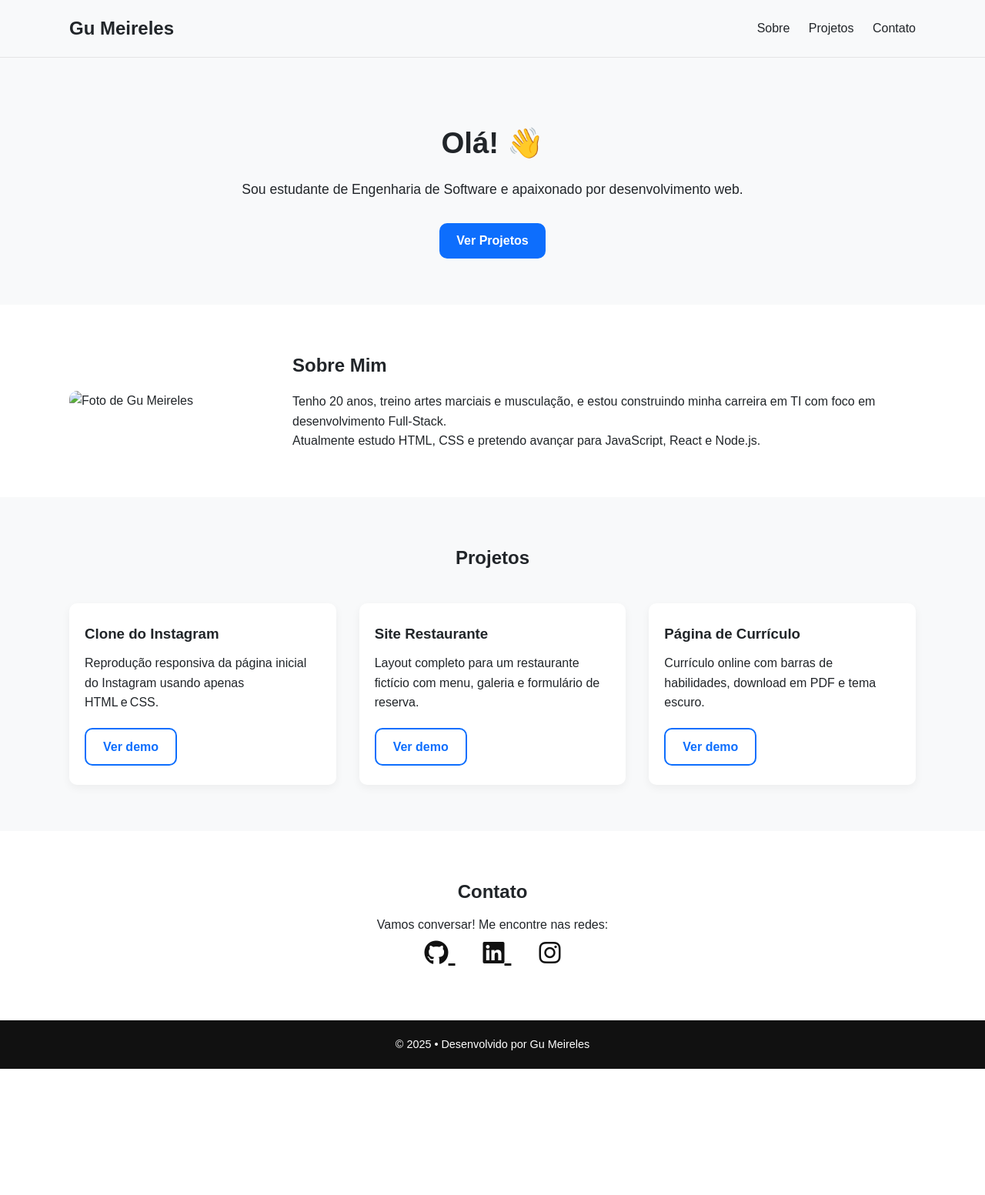
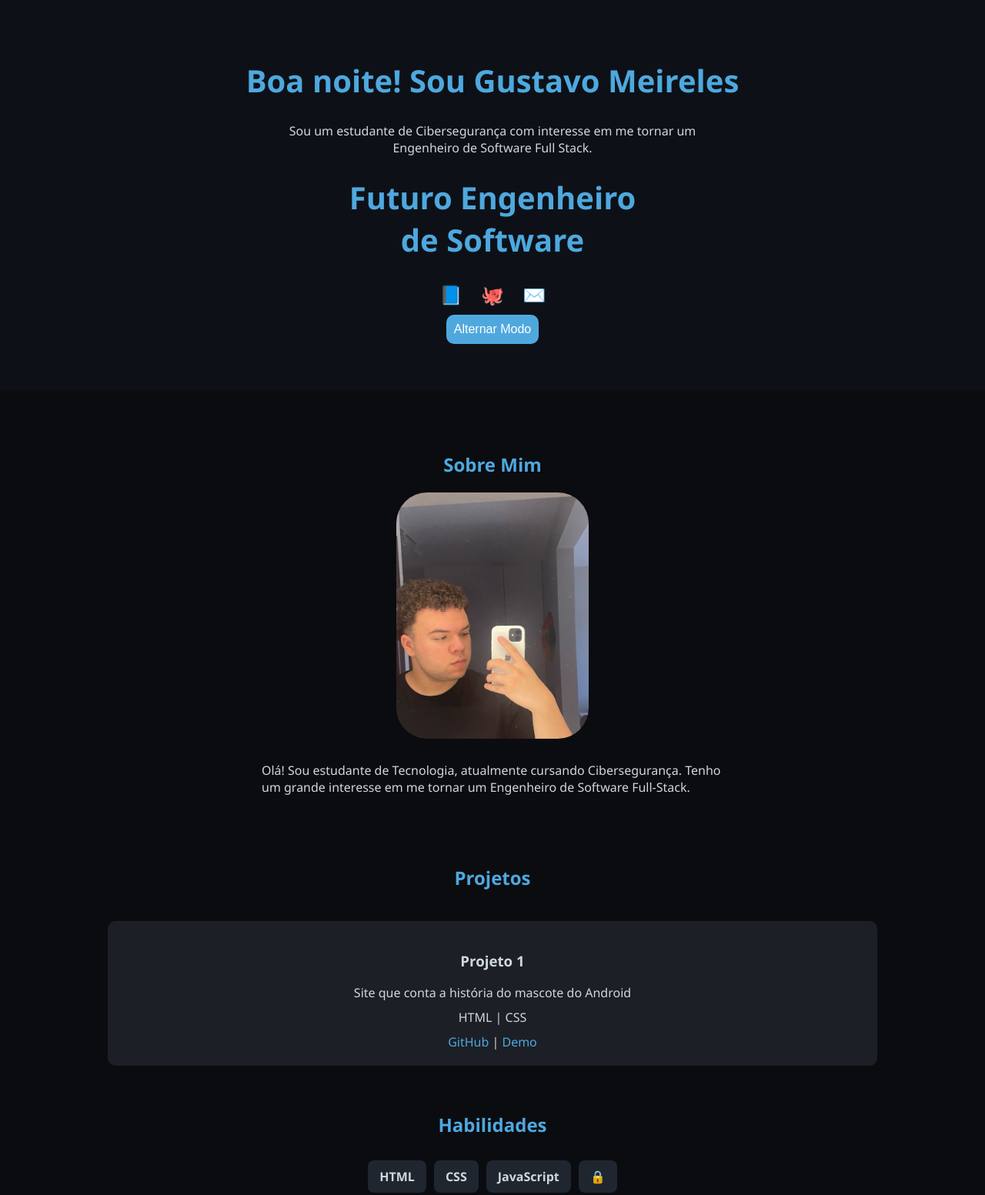
Before and after one commit to gustavomeireles05/Repositorio-Pessoal, a plain HTML site: page index.html in a window 1280 px wide. Shown: the top 1553 px of the page at 77% size. Before the commit the page ends 1389 px from the top, so only its background shows below. Drawn offline with Linux system fonts and the light colour scheme.

Commit message:
atualizei repositorio pessoal

```diff
--- a/estilos/style.css
+++ b/estilos/style.css
@@ -1,213 +1,134 @@
-@charset "UTF-8";
-
-/* ========= VARIÁVEIS ========= */
-:root {
-  --cor-primaria: #0d6efd;    /* azul */
-  --cor-secundaria: #f8f9fa;  /* cinza bem claro */
-  --cor-texto: #212529;       /* quase preto */
-  --cor-dark: #111;
-  --radius: 10px;
-  --max-width: 1100px;
-  --font-base: 'Montserrat', sans-serif;
+body {
+  margin: 0;
+  font-family: 'Segoe UI', sans-serif;
+  background-color: #0b0c10;
+  color: #cfd8dc;
 }
 
-*,
-*::before,
-*::after {
-  box-sizing: border-box;
-  margin: 0;
-  padding: 0;
+header {
+  text-align: center;
+  padding: 50px 20px;
+  background-color: #0d1117;
 }
 
-body {
-  font-family: var(--font-base);
-  color: var(--cor-texto);
-  line-height: 1.6;
-  background: #fff;
+h1 {
+  color: #4ea8de;
+  font-size: 2.5em;
 }
 
-/* ===== Classes utilitárias ===== */
-.container {
-  width: 90%;
-  max-width: var(--max-width);
-  margin: 0 auto;
+h2 {
+  color: #4ea8de;
+  margin-top: 40px;
+  text-align: center;
 }
 
-.btn-prim,
-.btn-sec {
-  display: inline-block;
-  padding: 10px 22px;
-  border-radius: var(--radius);
-  text-decoration: none;
-  font-weight: 600;
-  transition: background 0.3s, color 0.3s;
+p {
+  max-width: 600px;
+  margin: 10px auto;
 }
 
-.btn-prim {
-  background: var(--cor-primaria);
-  color: #fff;
+.social a {
+  margin: 0 10px;
+  font-size: 1.5em;
+  text-decoration: none;
+  color: #4ea8de;
 }
 
-.btn-prim:hover {
-  background: #084298;
+#sobre {
+  padding: 40px 20px;
 }
 
-.btn-sec {
-  border: 2px solid var(--cor-primaria);
-  color: var(--cor-primaria);
+.sobre-container {
+  display: flex;
+  flex-direction: column;
+  align-items: center;
 }
 
-.btn-sec:hover {
-  background: var(--cor-primaria);
-  color: #fff;
+.sobre-container img {
+  width: 250px;
+  height: 320px;
+  border-radius: 40px;
+  margin-bottom: 20px;
 }
 
-/* ===== HEADER ===== */
-.header {
-  background: var(--cor-secundaria);
-  border-bottom: 1px solid #e5e5e5;
-}
-
-.header__inner {
-  display: flex;
-  justify-content: space-between;
-  align-items: center;
-  padding: 18px 0;
-}
-
-.logo {
-  font-size: 1.5rem;
-  font-weight: 700;
-}
-
-.nav a {
-  margin-left: 20px;
-  text-decoration: none;
-  color: var(--cor-texto);
-  font-weight: 500;
-}
-
-.nav a:hover {
-  color: var(--cor-primaria);
-}
-
-/* ===== HERO ===== */
-.hero {
-  padding: 80px 0 60px;
-  text-align: center;
-  background: var(--cor-secundaria);
-}
-
-.hero h2 {
-  font-size: 2.4rem;
-  margin-bottom: 15px;
-}
-
-.hero p {
-  font-size: 1.1rem;
-  margin-bottom: 30px;
-}
-
-/* ===== SOBRE ===== */
-.sobre {
-  padding: 60px 0;
-}
-
-.sobre__inner {
-  display: flex;
-  flex-wrap: wrap;
-  align-items: center;
-  gap: 40px;
-}
-
-.sobre__foto {
-  flex: 1 1 250px;
-  max-width: 250px;
-  border-radius: var(--radius);
-}
-
-.sobre__texto {
-  flex: 2 1 300px;
-}
-
-.sobre__texto h2 {
-  margin-bottom: 15px;
-}
-
-/* ===== PROJETOS ===== */
-.projetos {
-  padding: 60px 0;
-  background: var(--cor-secundaria);
-}
-
-.projetos h2 {
-  text-align: center;
-  margin-bottom: 40px;
-}
-
-.grid-projetos {
+#projetos .projetos-grid {
   display: grid;
-  grid-template-columns: repeat(auto-fit, minmax(260px, 1fr));
-  gap: 30px;
+  grid-template-columns: repeat(auto-fit, minmax(200px, 1fr));
+  gap: 20px;
+  padding: 20px;
+  max-width: 1000px;
+  margin: auto;
 }
 
 .card {
-  background: #fff;
-  padding: 25px 20px;
-  border-radius: var(--radius);
-  box-shadow: 0 4px 12px rgba(0, 0, 0, 0.05);
-}
-
-.card h3 {
-  margin-bottom: 10px;
-}
-
-.card p {
-  margin-bottom: 20px;
-}
-
-/* ===== CONTATO ===== */
-.contato {
-  padding: 60px 0;
+  background-color: #1c1f26;
+  padding: 20px;
+  border-radius: 10px;
   text-align: center;
 }
 
-.contato h2 {
-  margin-bottom: 10px;
+.card a {
+  color: #4ea8de;
+  text-decoration: none;
 }
 
-.redes a {
-  font-size: 32px;
-  margin: 0 18px;
-  color: var(--cor-dark);
-  transition: color 0.3s;
+.skills {
+  display: flex;
+  justify-content: center;
+  flex-wrap: wrap;
+  gap: 10px;
+  padding: 10px;
 }
 
-.redes a:hover {
-  color: var(--cor-primaria);
+.skills span {
+  background-color: #1f2630;
+  padding: 10px 15px;
+  border-radius: 8px;
+  font-weight: bold;
 }
 
-/* ===== FOOTER ===== */
-.footer {
-  background: var(--cor-dark);
-  color: #fff;
+#formacao, #contato {
+  padding: 20px;
   text-align: center;
-  padding: 20px 0;
-  font-size: 0.9rem;
 }
 
-/* ===== RESPONSIVIDADE ===== */
-@media (max-width: 768px) {
-  .sobre__inner {
-    flex-direction: column;
-    text-align: center;
-  }
+button {
+  padding: 10px;
+  margin: 10px;
+  background-color: #4ea8de;
+  border: none;
+  border-radius: 10px;
+  color: white;
+  font-size: 1em;
+  cursor: pointer;
+  transition: 0.3s;
+}
 
-  .sobre__texto {
-    flex: 1 1 100%;
-  }
+button:hover {
+  background-color: #3b8fc1;
+}
 
-  .nav a {
-    margin-left: 12px;
-  }
+
+footer {
+  text-align: center;
+  padding: 15px;
+  background-color: #0d1117;
+  color: #777;
 }
+
+/* Modo claro */
+body.modo-claro {
+  background-color: #f4f4f4;
+  color: #222;
+}
+
+body.modo-claro header,
+body.modo-claro footer {
+  background-color: #ddd;
+}
+
+body.modo-claro .card,
+body.modo-claro .skills span {
+  background-color: #fff;
+  color: #000;
+}
--- a/index.html
+++ b/index.html
@@ -1,112 +1,78 @@
 <!DOCTYPE html>
-<html lang="ptbr">
+<html lang="pt-br">
 <head>
-  <meta charset="UTF-8" />
-  <meta name="viewport" content="width=device-width, initial-scale=1.0" />
-  <title>Gu Meireles | Portfólio</title>
-  <link rel="stylesheet" href="estilos/style.css" />
-  <link rel="stylesheet" href="https://cdnjs.cloudflare.com/ajax/libs/font-awesome/6.5.0/css/all.min.css"/>
+  <meta charset="UTF-8">
+  <meta name="viewport" content="width=device-width, initial-scale=1.0">
+  <title>Gustavo Meireles - Portfólio</title>
+  <link rel="stylesheet" href="estilos/style.css">
 </head>
-
 <body>
-  <!-- ===== HEADER ===== -->
-  <header class="header">
-    <div class="container header__inner">
-      <h1 class="logo">Gu Meireles</h1>
-
-      <nav class="nav">
-        <a href="#sobre">Sobre</a>
-        <a href="#projetos">Projetos</a>
-        <a href="#contato">Contato</a>
-      </nav>
+  <header>
+    <h1 id="boas-vindas">Sou Gustavo Meireles</h1>
+    <p>Sou um estudante de Cibersegurança com interesse em me tornar um Engenheiro de Software Full Stack.</p>
+    <h1>Futuro Engenheiro<br>de Software</h1>
+    <div class="social">
+      <a href="#" target="_blank">📘</a>
+      <a href="#" target="_blank">🐙</a>
+      <a href="#">✉️</a>
     </div>
+    <button id="modo-btn">Alternar Modo</button>
   </header>
 
-  <!-- ===== HERO / INTRO ===== -->
-  <section class="hero">
-    <div class="container">
-      <h2>Olá! 👋</h2>
-      <p>Sou estudante de Engenharia de Software e apaixonado por desenvolvimento web.</p>
-      <a href="#projetos" class="btn-prim">Ver Projetos</a>
+  <section id="sobre">
+    <h2>Sobre Mim</h2>
+    <div class="sobre-container">
+      <img src="imagens/foto-pessoal-pequena-.jpg" alt="Foto Gustavo">
+      <p>Olá! Sou estudante de Tecnologia, atualmente cursando Cibersegurança. Tenho um grande interesse em me tornar um Engenheiro de Software Full-Stack.</p>
     </div>
   </section>
 
-  <!-- ===== SOBRE MIM ===== -->
-  <section id="sobre" class="sobre">
-    <div class="container sobre__inner">
-      <img src="sua-foto.jpg" alt="Foto de Gu Meireles" class="sobre__foto" />
-      <div class="sobre__texto">
-        <h2>Sobre Mim</h2>
-        <p>
-          Tenho 20 anos, treino artes marciais e musculação, e estou construindo
-          minha carreira em TI com foco em desenvolvimento Full‑Stack.
-        </p>
-        <p>
-          Atualmente estudo HTML, CSS e pretendo avançar para JavaScript,
-          React e Node.js.
-        </p>
+  <section id="projetos">
+    <h2>Projetos</h2>
+    <div class="projetos-grid">
+      <div class="card">
+        <h3>Projeto 1</h3>
+        <p>Site que conta a história do mascote do Android</p>
+        <p>HTML | CSS</p>
+        <a href="https://github.com/gustavomeireles05" target="_blank">GitHub</a> | <a href="https://gustavomeireles05.github.io/projeto-android/" target="_blank">Demo</a>
       </div>
     </div>
   </section>
 
-  <!-- ===== PROJETOS ===== -->
-  <section id="projetos" class="projetos">
-    <div class="container">
-      <h2>Projetos</h2>
-
-      <div class="grid-projetos">
-        <!-- Projeto 1 -->
-        <article class="card">
-          <h3>Clone do Instagram</h3>
-          <p>Reprodução responsiva da página inicial do Instagram usando
-             apenas HTML e CSS.</p>
-          <a href="#" class="btn-sec">Ver demo</a>
-        </article>
-
-        <!-- Projeto 2 -->
-        <article class="card">
-          <h3>Site Restaurante</h3>
-          <p>Layout completo para um restaurante fictício com menu,
-             galeria e formulário de reserva.</p>
-          <a href="#" class="btn-sec">Ver demo</a>
-        </article>
-
-        <!-- Projeto 3 -->
-        <article class="card">
-          <h3>Página de Currículo</h3>
-          <p>Currículo online com barras de habilidades,
-             download em PDF e tema escuro.</p>
-          <a href="#" class="btn-sec">Ver demo</a>
-        </article>
-      </div>
+  <section id="habilidades">
+    <h2>Habilidades</h2>
+    <div class="skills">
+      <span>HTML</span>
+      <span>CSS</span>
+      <span>JavaScript</span>
+      <span>🔒</span>
     </div>
   </section>
 
-  <!-- ===== CONTATO ===== -->
-  <section id="contato" class="contato">
-    <div class="container">
-      <h2>Contato</h2>
-      <p>Vamos conversar! Me encontre nas redes:</p>
-
-      <div class="redes">
-        <a href="https://github.com/seuusuario" target="_blank" aria-label="GitHub">
-          <i class="fab fa-github"></i>
-        </a>
-        <a href="https://linkedin.com/in/seuusuario" target="_blank" aria-label="LinkedIn">
-          <i class="fab fa-linkedin"></i>
-        </a>
-        <a href="https://instagram.com/seuusuario" target="_blank" aria-label="Instagram">
-          <i class="fab fa-instagram"></i>
-        </a>
-      </div>
-    </div>
+  <section id="formacao">
+    <h2>Formação</h2>
+    <ul>
+      <li>Graduação em Cibersegurança</li>
+      <li>Impacta - 2027</li>
+    </ul>
   </section>
 
-  <!-- ===== FOOTER ===== -->
-  <footer class="footer">
-    <div class="container">
-      © 2025 • Desenvolvido por Gu Meireles
-    </div>
+  <section id="contato">
+    <h2>Contato</h2>
+    <p id="email">gu.meireles05@gmail.com <br>
+      WhatsApp: 11 (94000-3679)
+    </p>
+    <button onclick="copiarEmail()">Copiar Email</button>
+    <a href="curriculo/Curriculo Gustavo(!).pdf" download>
+      <button>📥 Baixar Curriculo</button>
+    </a>
+
+  </section>
+
+  <footer>
+    <p>&copy; 2025 Gustavo Meireles</p>
   </footer>
+
+  <script src="script.js"></script>
 </body>
 </html>
--- /dev/null
+++ b/script.js
@@ -0,0 +1,29 @@
+// Mensagem dinâmica no título
+const boasVindas = document.getElementById("boas-vindas");
+const hora = new Date().getHours();
+
+if (hora < 12) {
+  boasVindas.innerHTML = "Bom dia! Sou Gustavo Meireles";
+} else if (hora < 18) {
+  boasVindas.innerHTML = "Boa tarde! Sou Gustavo Meireles";
+} else {
+  boasVindas.innerHTML = "Boa noite! Sou Gustavo Meireles";
+}
+
+// Alternar modo claro/escuro
+const botaoModo = document.getElementById("modo-btn");
+
+botaoModo.addEventListener("click", () => {
+  document.body.classList.toggle("modo-claro");
+  botaoModo.textContent = document.body.classList.contains("modo-claro")
+    ? "Modo Escuro"
+    : "Modo Claro";
+});
+
+// Copiar email
+function copiarEmail() {
+  const email = document.getElementById("email").textContent;
+  navigator.clipboard.writeText(email).then(() => {
+    alert("Email copiado para a área de transferência!");
+  });
+}
```
Also changed, not shown: imagens/foto-pessoal-pequena-.jpg (added), imagens/logo-github.jpg (deleted), imagens/logo-instagram.jpg (deleted), 1 other file.
